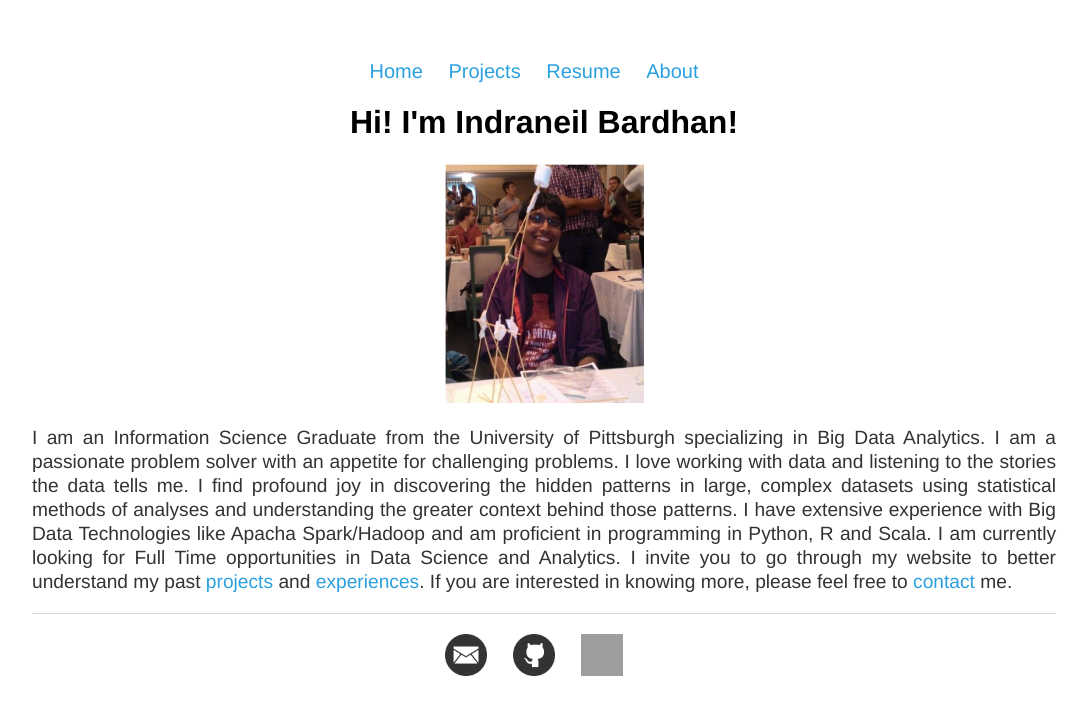
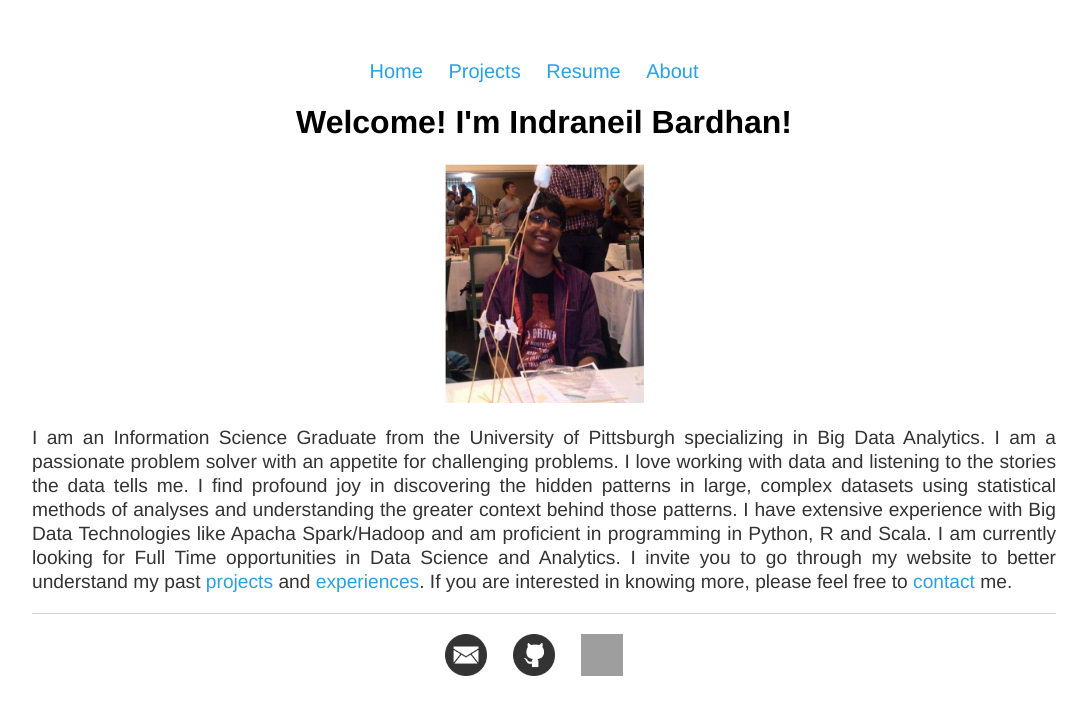
Before and after one commit to NeilBardhan/neilbardhan.github.io, a Jekyll site: the page built from index.html, in a window 1280 px wide. Shown: the top 715 px of the page, without its empty margins (96-1183 px from the left). Built offline with Jekyll 4.4.1, drawn with Linux system fonts in a browser that asks for light colours; grey boxes are pictures that could not be loaded.

Commit message:
Update index.html

```diff
--- a/index.html
+++ b/index.html
@@ -1,12 +1,12 @@
 ---
 layout: default
-title: Indraneil Bardhan, Data Scientist
+title: Indraneil Bardhan's homepage
 ---
-<div class="blurb">
+<div>
 	<center>
-		<h1>Hi! I'm Indraneil Bardhan!</h1>
+		<h1>Welcome! I'm Indraneil Bardhan!</h1>
 		<img src = "/images/croppedPhoto.jpg" alt = "image" class="inline" style="width:200px;height:240px";>
 	</center>
-	<p>I am an Information Science Graduate from the University of Pittsburgh specializing in Big Data Analytics. I am a passionate problem solver with an appetite for challenging problems. I love working with data and listening to the stories the data tells me. I find profound joy in discovering the hidden patterns in large, complex datasets using statistical methods of analyses and understanding the greater context behind those patterns.
+	<p class="blurb">I am an Information Science Graduate from the University of Pittsburgh specializing in Big Data Analytics. I am a passionate problem solver with an appetite for challenging problems. I love working with data and listening to the stories the data tells me. I find profound joy in discovering the hidden patterns in large, complex datasets using statistical methods of analyses and understanding the greater context behind those patterns.
 I have extensive experience with Big Data Technologies like Apacha Spark/Hadoop and am proficient in programming in Python, R and Scala. I am currently looking for Full Time opportunities in Data Science and Analytics. I invite you to go through my website to better understand my past <a href="/projects">projects</a> and <a href="/resume">experiences</a>. If you are interested in knowing more, please feel free to <a href ="mailto:indraneil.bardhan@tuta.io">contact</a> me.</p>
 </div><!-- /.blurb -->
```
